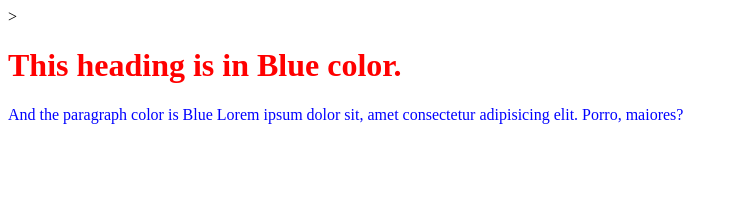
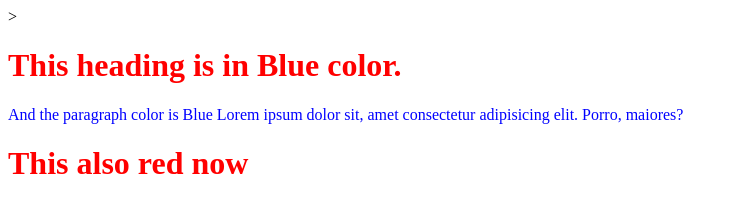
Before and after one commit to aqeebdesai/CSS, a plain HTML site: page Index.html in a window 1280 px wide. Shown: the whole page, without its empty margins (0-738 px from the left). Drawn offline with Linux system fonts and the light colour scheme.

Commit message:
use & effect of internal styling

```diff
--- a/Index.html
+++ b/Index.html
@@ -16,5 +16,7 @@ for example Heading tag                  h1{color  : red;}    -->
 <body>
     <h1>This heading is in Blue color.</h1>
     <p>And the paragraph color is Blue Lorem ipsum dolor sit, amet consectetur adipisicing elit. Porro, maiores?</p>
+    <h1>This also red now</h1>
+    <!--Use of internal styling is when I declared styling for h1 it applies to all the h1 tags tags in the code-->
 </body>
 </html>
```
